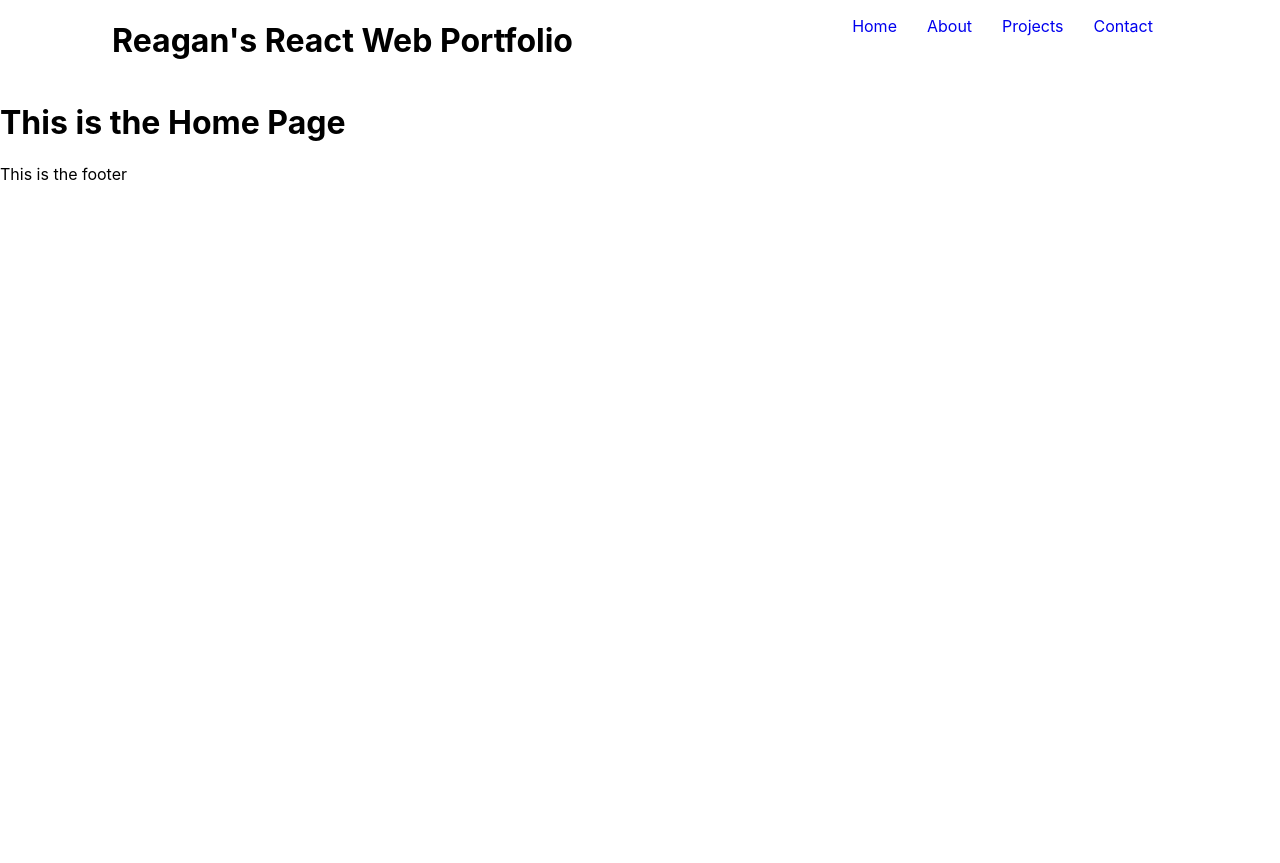
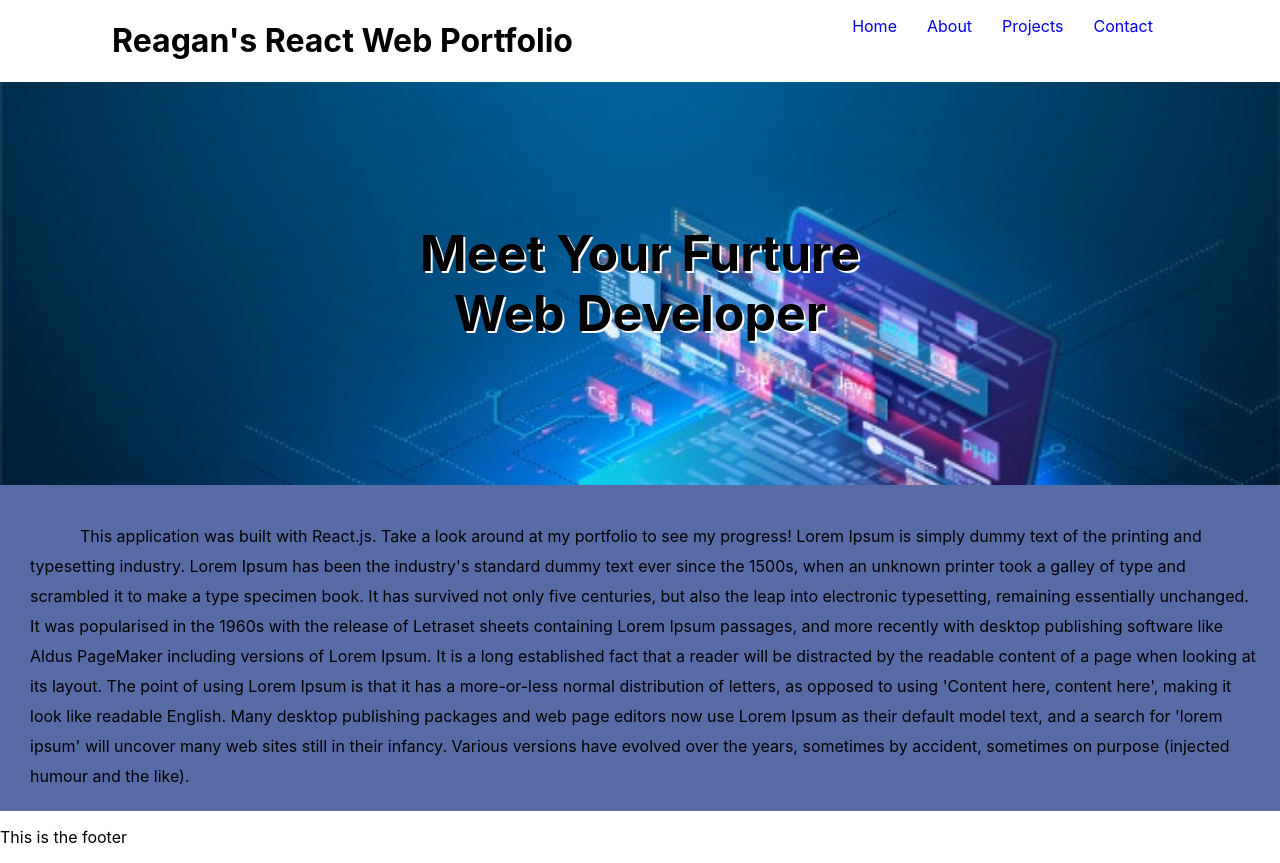
Before and after one commit to rprice000/react-portfolio, a React (Create React App) app: page / in a window 1280 px wide. Before the commit the page ends 800 px from the top, so only its background shows below. Built offline with nearby package versions, Linux system fonts and the light colour scheme.

Commit message:
added more content and styling

```diff
--- a/src/components/Contact/index.js
+++ b/src/components/Contact/index.js
@@ -77,6 +77,36 @@ const Contact = () => {
             <button type="submit">Submit</button>
           </form>
         </div>
+
+        <div id="dev-info">
+          <ul>
+            <li>
+              Email:{" "}
+              <a href="mailto: rtprice21@gmail.com">rtprice21@gmail.com</a>
+            </li>
+            <li>
+              Github:{" "}
+              <a href="https://github.com/rprice000/rprice000.git">
+                Reagan's GitHub
+              </a>
+            </li>
+            <li>
+              LinkedIn:{" "}
+              <a href="https://www.linkedin.com/in/reagan-price-967a25101/">
+                Reagan's LinkedIn
+              </a>
+            </li>
+          </ul>
+
+          <address>
+            55 Main Street <br />
+            Some Town, Ca <br />
+            12345
+            <br />
+            <a href="tel:123.456.7890">123.456.7890</a>
+            <br />
+          </address>
+        </div>
       </section>
     );
 }
--- a/src/components/Home/index.js
+++ b/src/components/Home/index.js
@@ -2,10 +2,39 @@ import React from 'react';
 
 const Home = () => {
     return (
-       <div>
-           <h1>This is the Home Page</h1>
-       </div>
-    )
+      <div className="hero-section">
+        <section className="hero">
+          <div>
+            <h1>Meet Your Furture Web Developer</h1>
+          </div>
+        </section>
+
+        <div id="home-content">
+          <p>
+            This application was built with React.js. Take a look around at my
+            portfolio to see my progress! Lorem Ipsum is simply dummy text of
+            the printing and typesetting industry. Lorem Ipsum has been the
+            industry's standard dummy text ever since the 1500s, when an unknown
+            printer took a galley of type and scrambled it to make a type
+            specimen book. It has survived not only five centuries, but also the
+            leap into electronic typesetting, remaining essentially unchanged.
+            It was popularised in the 1960s with the release of Letraset sheets
+            containing Lorem Ipsum passages, and more recently with desktop
+            publishing software like Aldus PageMaker including versions of Lorem
+            Ipsum. It is a long established fact that a reader will be
+            distracted by the readable content of a page when looking at its
+            layout. The point of using Lorem Ipsum is that it has a more-or-less
+            normal distribution of letters, as opposed to using 'Content here,
+            content here', making it look like readable English. Many desktop
+            publishing packages and web page editors now use Lorem Ipsum as
+            their default model text, and a search for 'lorem ipsum' will
+            uncover many web sites still in their infancy. Various versions have
+            evolved over the years, sometimes by accident, sometimes on purpose
+            (injected humour and the like).
+          </p>
+        </div>
+      </div>
+    );
 }
 
 
--- a/src/index.css
+++ b/src/index.css
@@ -48,35 +48,46 @@ ul {
 /* HEADER STYLING END */
 
 
-/* FOR ALL SECTIONS STYLING START */
-/* section {
-  padding: 50px 0;
+/* HERO SECTION STYLING START */
+.hero-section {
+  background-color: var(--third-color);
+}
+
+.hero {
+  padding: 100px 0px;
+  background-image: url("../src/assets/images/hero-image.jpg");
+  background-size: cover;
+  background-repeat: no-repeat;
   display: flex;
-  flex-direction: column;
+  align-items: center;
   justify-content: center;
 }
 
-section h2 {
-  text-align: center;
-  text-shadow: 2px 2px var(--fifth-color);
+.hero div {
+  width: 40%;
 }
 
-section h2 {
-  padding: 30px 0px;
+.hero div h1 {
+  font-size: 50px;
+  text-align: center;
+  text-shadow: 2px 2px var(--fourth-color);
 }
 
-section div {
-  display: flex;
-  flex-direction: row;
-  justify-content: space-around;
-} */
-/* FOR ALL SECTIONS STYLING END */
+
+
+#home-content p {
+  padding: 20px 20px 20px 30px;
+  line-height: 30px;
+  text-indent: 50px;
+}
+/* HERO SECTION STYLING END */
 
 
 
 /* ABOUT SECTION STYLING START */
 .about {
   background-color: var(--third-color);
+  padding-bottom: 30px;
 }
 
 .about h2 {
@@ -219,5 +230,15 @@ textarea {
 	padding: 5px;
 }
 
+#dev-info {
+  padding-top: 30px;
+  display: flex;
+  justify-content: space-evenly;
+}
+
+#dev-info ul {
+  display: flex;
+  flex-direction: column;
+}
 
 /* CONTACT SECTION STYLING END */
```
Also changed, not shown: src/assets/images/hero-image.jpg (added). Lines whose indentation alone changed are shown as unchanged.
